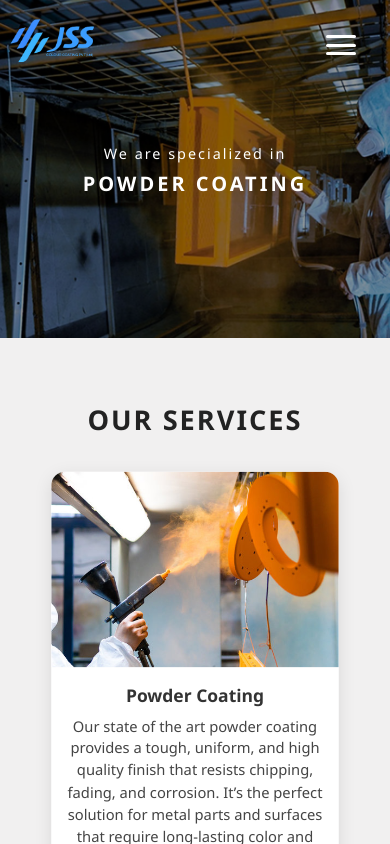
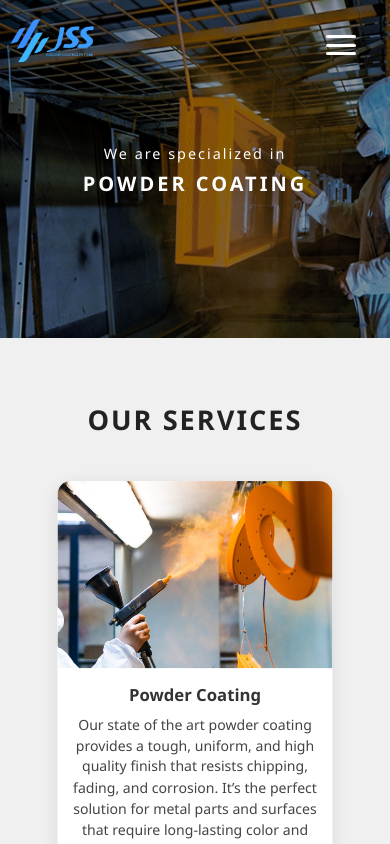
Before and after one commit to disalHenuka/JSS-Official-Website, a React (Vite) app: page /services in a window 390 px wide. In both pictures the pointer is over the element 195 px from the left and 689 px from the top of the page. Shown: the top 844 px of the page. Built offline with nearby package versions, Linux system fonts and the light colour scheme.

Commit message:
Update Services.css

```diff
--- a/src/styles/Services.css
+++ b/src/styles/Services.css
@@ -174,7 +174,7 @@
     margin-inline: 0px;
   }
   .service-card:hover {
-  transform: scale(1.15);
+  transform: scale(1.1);
 }
 
   .service-content {
```
